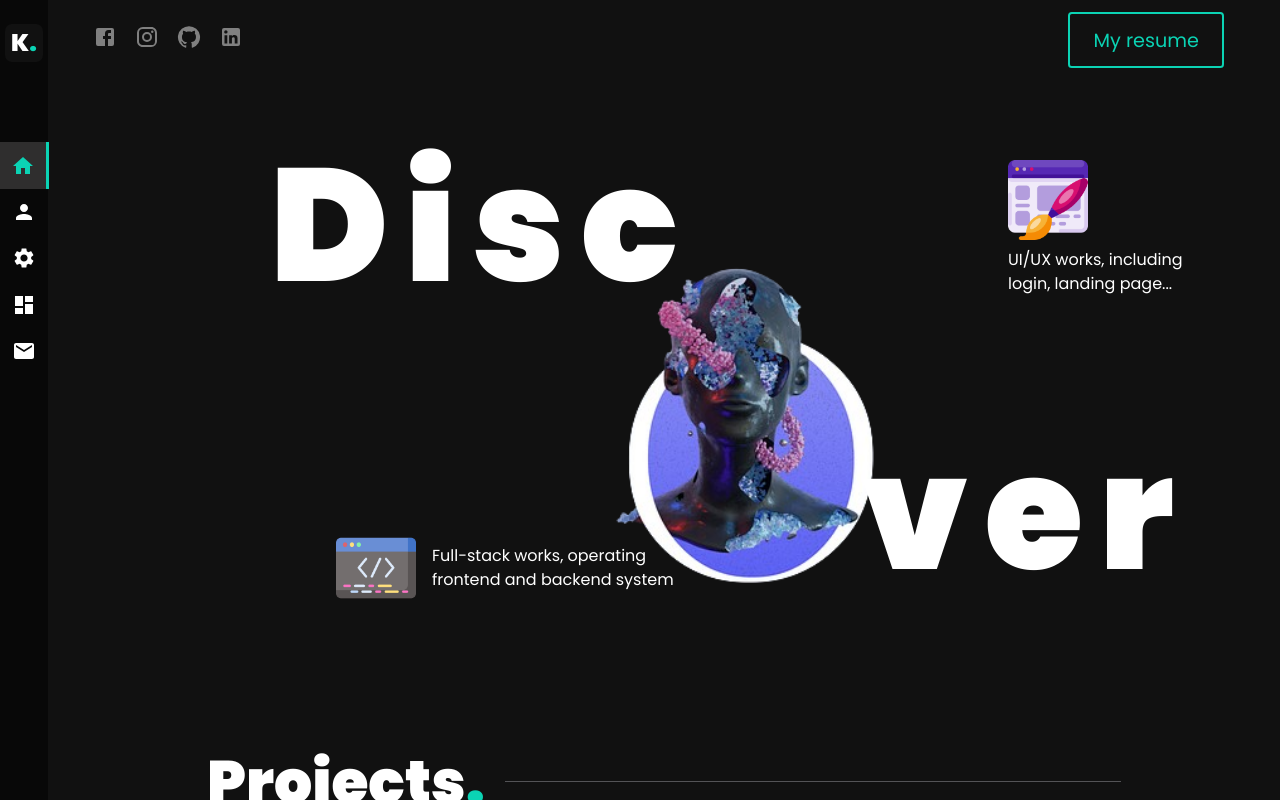
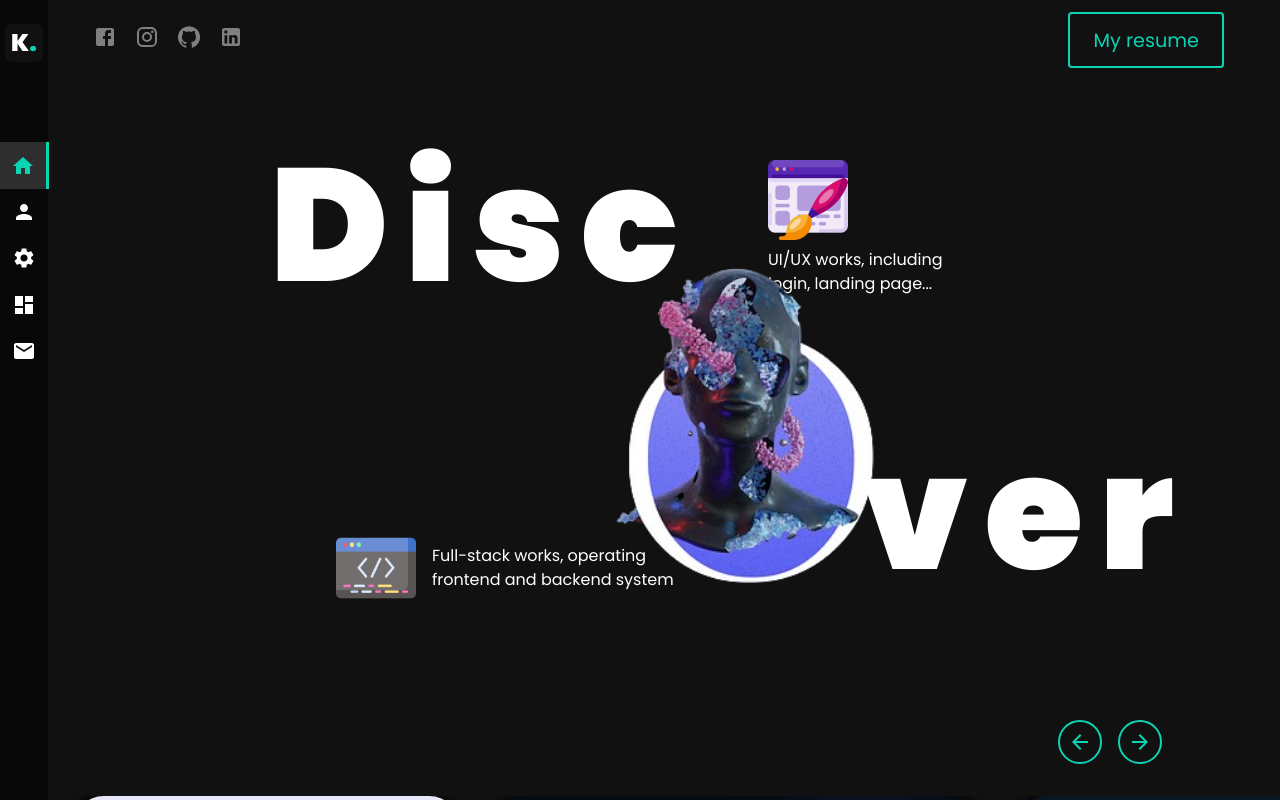
Before and after one commit to Khoagoodkid/portfolio, a React (Vite) app: page /work in a window 1280 px wide. Built offline with nearby package versions, Linux system fonts and the light colour scheme.

Commit message:
feat: slider for frontend projects

```diff
--- a/src/components/FrontendSlider/FrontendSlider.css
+++ b/src/components/FrontendSlider/FrontendSlider.css
@@ -1,27 +1,76 @@
 
 .slider-body {
-    width: 65%;
-    margin-top: 4em;
-    height:auto
+    width: 100%;
+    /* margin-top: 4em; */
+    height: 100em;
+    padding-left: 3em;
+    /* position: relative;
+    display: flex;
+    flex-direction: column; */
+    /* background-color: red; */
 }
-.slider-body .title {
+.slider-body .controller {
     display: flex;
-    flex-direction: row;
+    gap: 1em;
+    right:10em;
+    /* position: absolute; */
+    margin-left: 80%;
+    margin-bottom: 2em;
+
+}
+.slider-body .controller a {
+    cursor: pointer;
+    background-color: transparent;
+    color: #0bd3b4;
+    border-radius: 50%;
+    padding: .5em;
+    display: flex;
     align-items: center;
-    /* gap: 1em; */
-    width: 100%;
     justify-content: center;
+    width: 1.5em;
+    border: 2px solid #0bd3b4;
+}
+.slider-body .controller a:hover {
+    border-color: white;
+}
+.slick-slide {
+    margin: 0 1em;
+    display: flex;
+    flex-direction: column;
+    align-items: start;
+    text-align: left;
 
-    font-size: 2.5rem;
-    font-family: 'poppin-bold';
 }
-.slider-body .title h2 {
-    font-family: 'poppin-bold';
+
+/* the parent */
+.slick-list {
+
+    height: 20em;
+    margin: 0 -27px;
+}
+.slide {
+    width: auto;
+    height: 15em;
+    box-shadow: 0 -2px 10px rgba(0, 0, 0, 1);
+    border-radius: 2em;
+    transition: ease-in-out .2s;
+    margin-bottom: 1em;
+}
+.slide:hover {
+    opacity: 0.8;
+
 }
 @media screen and (max-width:1100px) {
     .slider-body {
+
         margin-top: 0;
         width: 90%;
         height: auto
     }
+
 }
+@media screen and (max-width:668px){
+    .slider-body .controller {
+        display: none;
+    }
+}
--- a/src/components/FrontendSlider/FrontendSlider.jsx
+++ b/src/components/FrontendSlider/FrontendSlider.jsx
@@ -1,15 +1,14 @@
 /* eslint-disable react/prop-types */
-import { useEffect, useState } from "react";
+import { useEffect, useState, useRef } from "react";
 import { motion, useMotionValue } from "framer-motion";
 import "./FrontendSlider.css"
-import { Navigation, Pagination, Scrollbar, A11y, Autoplay } from 'swiper/modules';
 
-import { Swiper, SwiperSlide } from 'swiper/react';
+import ArrowForwardIcon from '@mui/icons-material/ArrowForward';
+import ArrowBackIcon from '@mui/icons-material/ArrowBack';
 
-// Import Swiper styles
-import 'swiper/css';
-import 'swiper/css/navigation';
-import 'swiper/css/autoplay';
+import "slick-carousel/slick/slick.css";
+import "slick-carousel/slick/slick-theme.css";
+import Slider from "react-slick";
 import Reveal from "../Reveal/Reveal";
 
 const imgs = [
@@ -24,34 +23,76 @@ const imgs = [
     "/Frontend-UI/songify_landing_page.png",
     "/Frontend-UI/user_card.png",
 ];
-
+const settings = {
+    slidesToShow: 2,
+    slidesToScroll: 2,
+    variableWidth: true,
+    arrows: false,
+    dots: false,
+    infinite: true,
+    swipe: true,
+    autoplay: true,
+    autoplaySpeed: 4000,
+    responsive: [
+        {
+            breakpoint: 1279,
+            settings: {
+                slidesToShow: 2,
+                slidesToScroll: 2
+            }
+        },
+        {
+            breakpoint: 991,
+            settings: {
+                slidesToShow: 1,
+                slidesToScroll: 2
+            }
+        },
+        {
+            breakpoint: 639,
+            settings: {
+                slidesToShow: 1,
+                slidesToScroll: 1
+            }
+        }
+    ]
+};
 
 export const FrontendSlider = () => {
+    const sliderRef = useRef(null);
+
+    const handlePrevBtn = () => {
+        sliderRef.current?.slickPrev();
+    };
+    const handleNextBtn = () => {
+        sliderRef.current?.slickNext();
+    };
     return (
         <div className="slider-body">
-            <Swiper
-                // install Swiper modules
-                modules={[Navigation, Autoplay]}
-                spaceBetween={50}
-                slidesPerView={1}
-                // navigation
-                autoplay
-                pagination={{ clickable: true }}
-                scrollbar={{ draggable: true }}
+            {/* <h1>sss</h1> */}
+            <div className="controller">
+                <a onClick={handlePrevBtn}>
+                    <ArrowBackIcon />
+                </a>
+                <a onClick={handleNextBtn}>
+                    <ArrowForwardIcon />
+                </a>
+            </div>
+            <Reveal>
+                <Slider {...settings} ref={sliderRef} style={{ margin: '' }}>
+                    {imgs.map((img, index) => {
+                        const title = img.split('/').pop().split('.').shift().replace(/_/g, ' ')
 
-            >
-                {imgs.map((img) => {
-                    return (
-                        <SwiperSlide key={img}>
-                            <div style={{ width: '90%', height: '30em', borderRadius:'1em', backgroundImage:`url(${img})`, backgroundSize:'contain', backgroundRepeat:'no-repeat' }}>
+                        return (
+                            <div key={index}>
 
-                                </div>
-                        </SwiperSlide>
-                    )
-
-                })}
-
-            </Swiper>
+                                <img src={img} className="slide" />
+                                <span style={{ fontFamily: 'poppin' }}>{title[0].toUpperCase() + title.slice(1)}</span>
+                            </div>
+                        )
+                    })}
+                </Slider>
+            </Reveal>
 
         </div>
     )
--- a/src/pages/Work/Work.css
+++ b/src/pages/Work/Work.css
@@ -66,7 +66,7 @@
     align-items: center;
     margin-top: 5em;
     gap: 2em;
-
+    flex-direction: column;
     /* height: auto; */
     /* background-color: red; */
 }
@@ -112,7 +112,7 @@
 
 .workBody .workContainer .hero-banner .title .design {
     position: absolute;
-    left: 60em;
+    right:20em;
     top: 5em;
     display: flex;
     flex-direction: column;
@@ -154,6 +154,7 @@
 @media screen and (max-width:1100px) and (min-width:669px) {
     .project-display{
         width: 90%;
+        /* grid-template-columns: repeat(1, minmax(0, 1fr)); */
     }
 
     .workBody .workContainer .hero-banner {
--- a/src/pages/Work/Work.jsx
+++ b/src/pages/Work/Work.jsx
@@ -40,22 +40,28 @@ function Work() {
                     <div className='hero-banner'>
                         <div className='title'>
                             <div className='design'>
-                                <img src="/web-design.png"/>
-                                <span style={{width:'100%', fontFamily:'poppin'}}>UI/UX works, including login, landing page...</span>
+                                <img src="/web-design.png" />
+                                <Reveal>
+                                    <span style={{ width: '100%', fontFamily: 'poppin' }}>UI/UX works, including login, landing page...</span>
+
+                                </Reveal>
                             </div>
                             <div className='discover'>
+
                                 <h2 className='disc'>Disc</h2>
                                 <img src="/discover.png" />
                                 <h2 className='ver'>ver</h2>
                             </div>
                             <div className='fullstack'>
-                                <img src="/fullstack.png"/>
-                                <span style={{width:'100%', fontFamily:'poppin'}}>Full-stack works, operating frontend and backend system</span>
+                                <img src="/fullstack.png" />
+                                <Reveal>
+                                    <span style={{ width: '100%', fontFamily: 'poppin' }}>Full-stack works, operating frontend and backend system</span>
+                                </Reveal>
                             </div>
                         </div>
 
-                        {/* <FrontendSlider /> */}
                     </div>
+                    <FrontendSlider />
 
 
 
```
